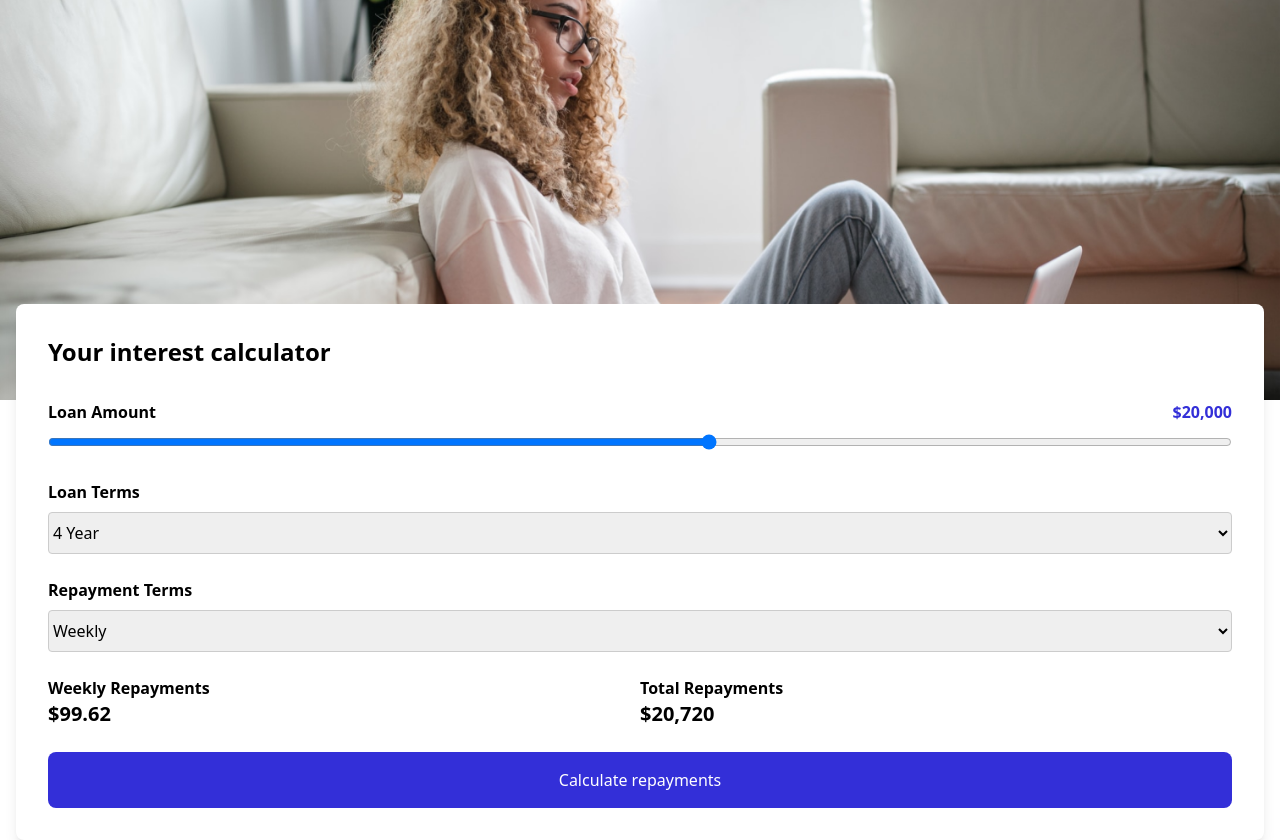
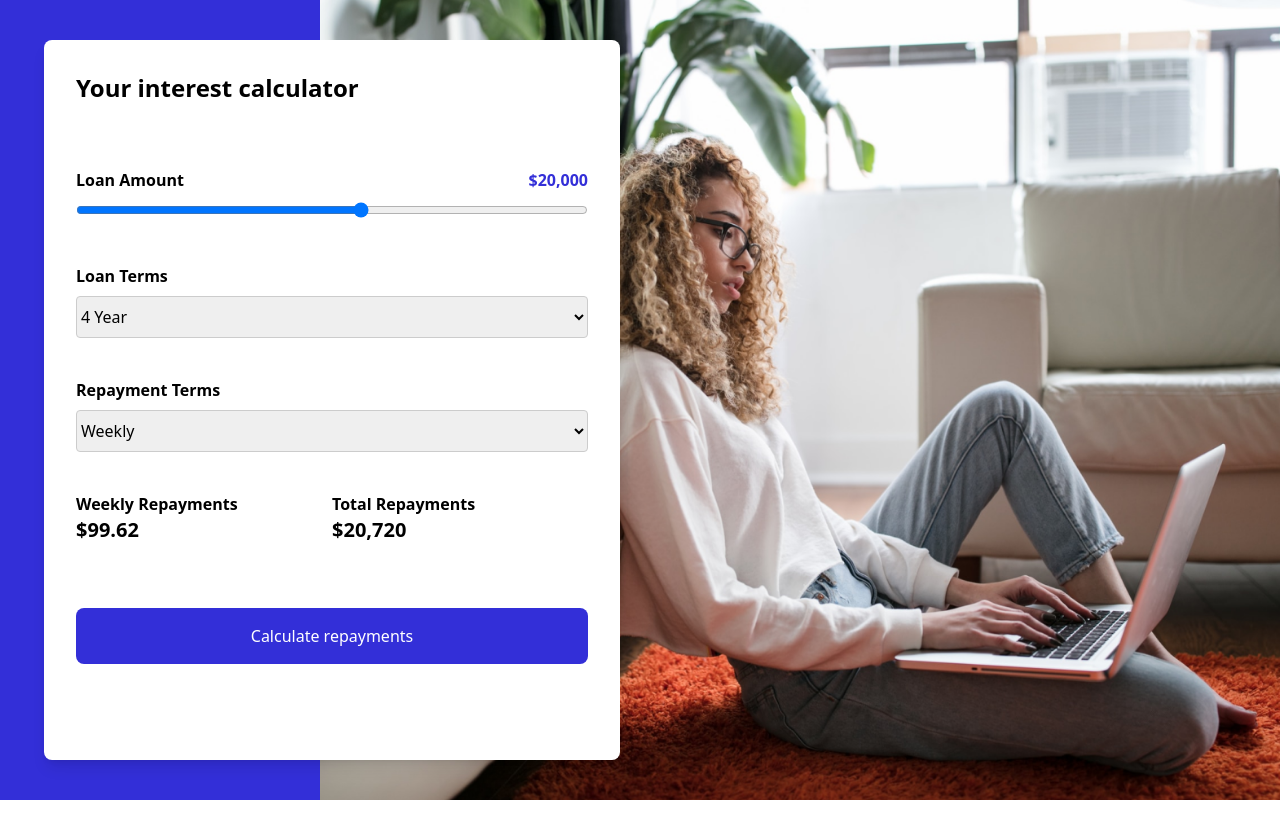
Before and after one commit to iampawan31/loan-calc, a React (Create React App) app: page / in a window 1280 px wide. After the commit the page ends 800 px from the top, so only its background shows below. Built offline with nearby package versions, Linux system fonts and the light colour scheme.

Commit message:
Added UI Changes

```diff
--- a/src/App.js
+++ b/src/App.js
@@ -18,27 +18,30 @@ const App = () => {
   }, [loanAmount, loanTerms, repaymentTerms])
 
   return (
-    <div className="App text-black bg-white h-full">
-      <div className="flex flex-col h-screen">
-        <div className="h-1/2">
+    <div className="App text-black bg-white h-full relative">
+      <div className="flex flex-col md:flex-row h-screen">
+        <div className="h-1/2 md:w-full md:h-full flex md:flex-row">
+          <div className="bg-primary h-full w-1/4 invisible md:visible" />
           <img
             src="/loan-calc.png"
-            className="h-full w-full object-cover"
+            className="h-auto w-full md:w-3/4 object-cover"
             alt="loan calc"
           />
         </div>
-        <div className="px-4 flex w-full justify-center h-1/2">
-          <div className="relative w-full h-full">
+        <div className="px-4 md:hidden flex w-full justify-center h-1/2"></div>
+      </div>
+
       {/* Card */}
-            <div className="bg-white shadow-lg rounded-lg p-8 absolute w-full -top-24 bottom-0 h-fit">
+      <div className="md:bg-white md:shadow-lg top-80 bottom-0 md:rounded-lg w-full p-4 md:p-8 mx-0 absolute md:max-w-xl md:inset-y-0 md:inset-x-1 md:m-10">
+        <div className="bg-white p-4 shadow-lg rounded-lg md:bg-transparent md:p-0 md:shadow-none md:rounded-none">
           {/* Card heading */}
-              <div className="text-2xl font-semibold mb-8">
+          <div className="text-2xl font-semibold mb-8 md:mb-16">
             Your interest calculator
           </div>
           {/* Card Body */}
           <div className="w-full flex flex-col">
             {/* Loan Amount */}
-                <div className="mb-6">
+            <div className="mb-6 md:mb-10">
               <div className="flex justify-between mb-2">
                 <label className="font-semibold" htmlFor="loanAmount">
                   Loan Amount
@@ -58,7 +61,7 @@ const App = () => {
               />
             </div>
             {/* Loan Terms */}
-                <div className="mb-6">
+            <div className="mb-6 md:mb-10">
               <div className="flex justify-between mb-2">
                 <label className="font-semibold" htmlFor="loanTerms">
                   Loan Terms
@@ -77,7 +80,7 @@ const App = () => {
               </select>
             </div>
             {/* Repayment Terms */}
-                <div className="mb-6">
+            <div className="mb-6 md:mb-10">
               <div className="flex justify-between mb-2">
                 <label className="font-semibold" htmlFor="repaymentTerms">
                   Repayment Terms
@@ -108,12 +111,10 @@ const App = () => {
             </div>
           </div>
           {/* Card Footer */}
-              <div className="mt-6">
+          <div className="mt-6 md:mt-16">
             <button className="bg-primary rounded-lg text-white px-2 py-4 w-full text-center">
               Calculate repayments
             </button>
-              </div>
-            </div>
           </div>
         </div>
       </div>
```
Lines whose indentation alone changed are shown as unchanged.
